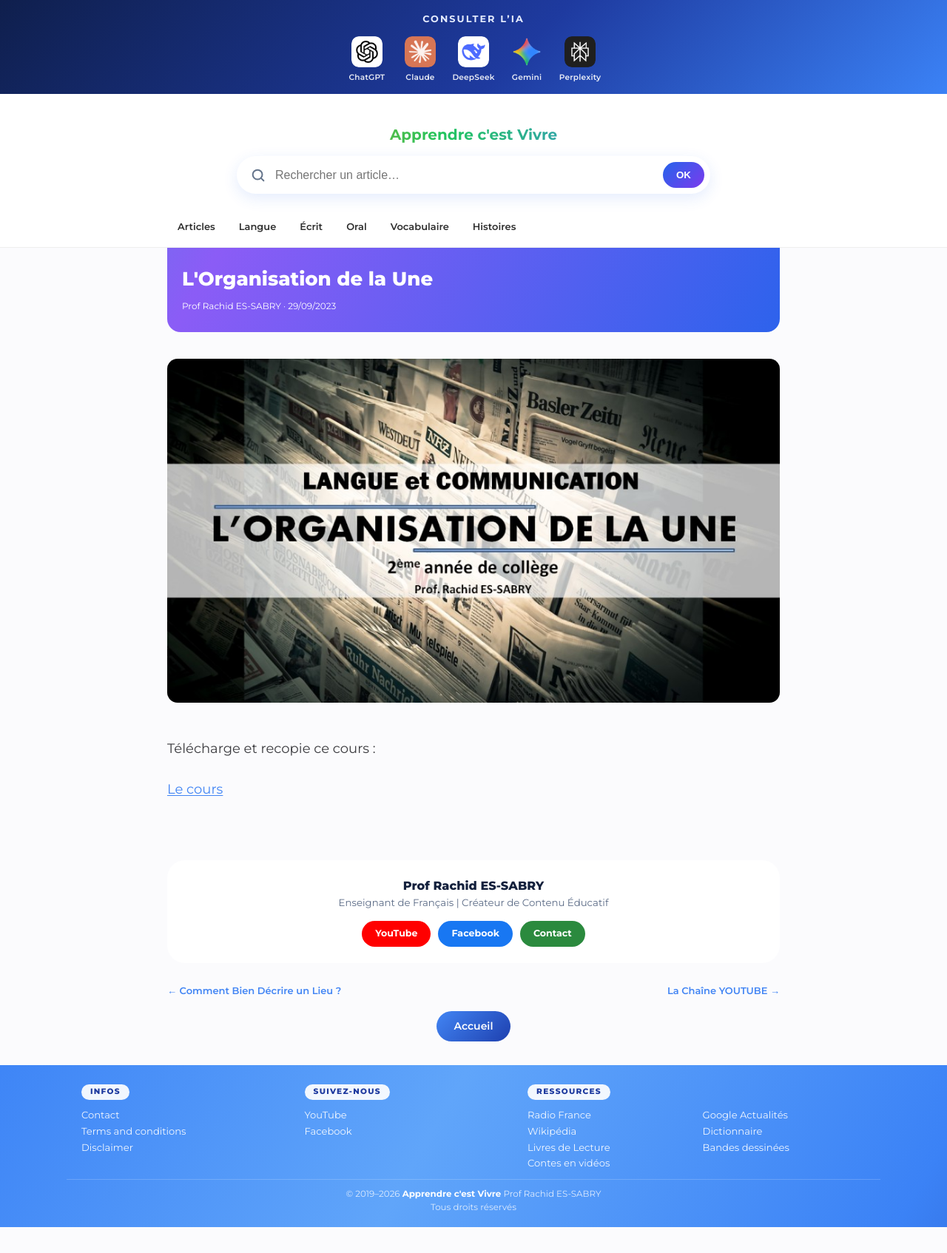
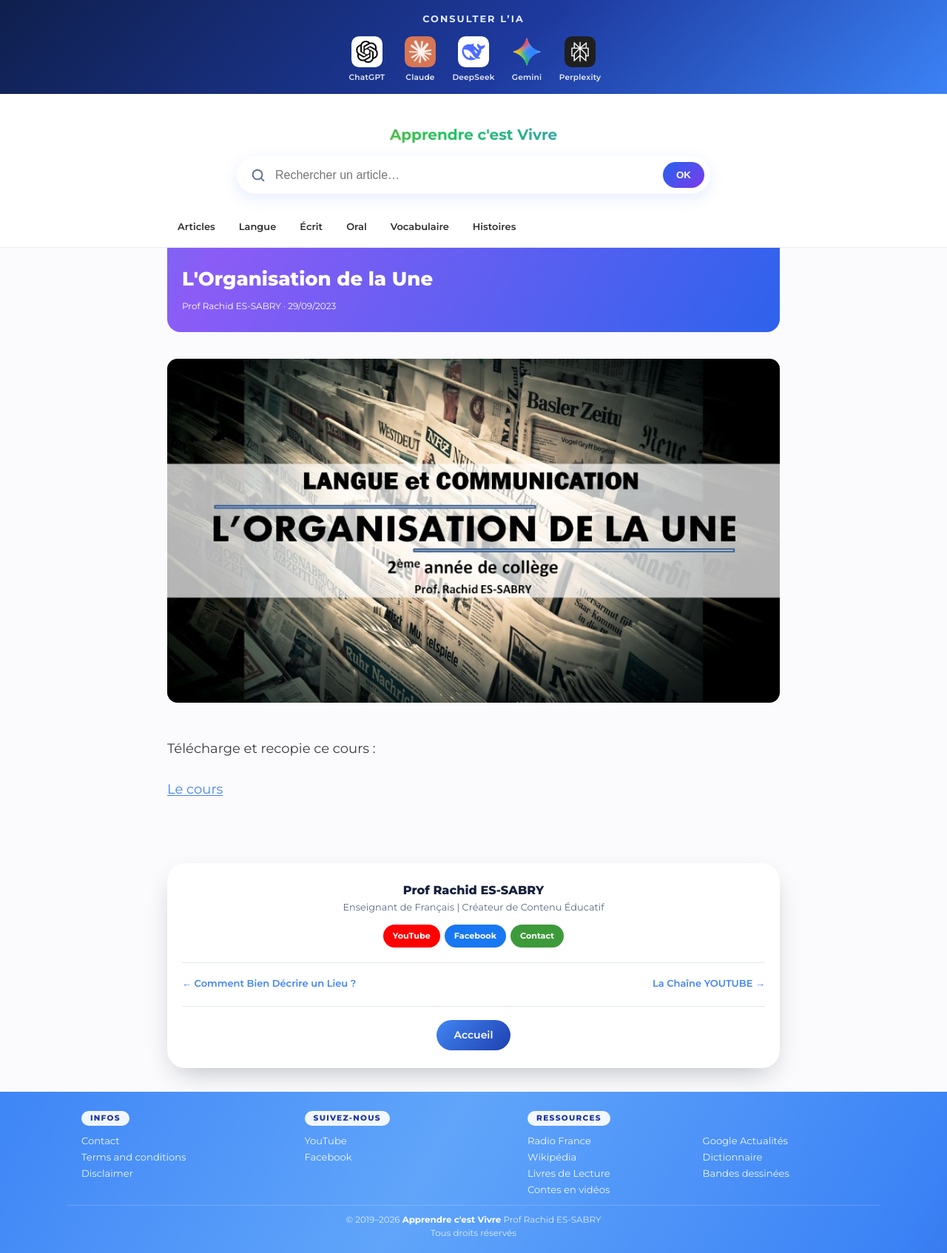
Before and after one commit to profrachidenseigne/profrachidenseigne.github.io, a Jekyll site: the page built from _posts/2023-09-29-lorganisation-de-la-une.html, in a window 1280 px wide. Shown: the whole page at 74% size. Built offline with Jekyll 4.4.1, drawn with Linux system fonts in a browser that asks for light colours; before the commit the page ends 1659 px from its top, so only the background shows below that.

Commit message:
Update post.html

```diff
--- a/_layouts/post.html
+++ b/_layouts/post.html
@@ -5,13 +5,17 @@ layout: default
 .post-body img{display:block!important;float:none!important;width:100%!important;max-width:100%!important;height:auto!important;margin:18px 0!important;border-radius:14px!important}
 .post-body a[style*="float"],.post-body .separator{float:none!important;display:block!important;margin:0!important;text-align:center!important}
 .post-body table img{margin:0!important}
-.abx{margin:28px 0;padding:22px 24px 14px;border-radius:24px;background:#fff;text-align:center}
+.endbox{margin:32px 0;padding:24px 20px;border-radius:24px;background:#fff;box-shadow:0 14px 36px -12px rgba(15,23,42,.3)}
+.abx{text-align:center}
 .abx-n{display:block;font-size:1.15em;font-weight:800;color:#14213d}
-.abx-r{display:block;margin:2px 0 14px;font-size:.95em;color:#5b6b86}
-.abx-l a{display:inline-block;margin:0 5px 8px;padding:8px 18px;border-radius:999px;color:#fff!important;text-decoration:none!important;font-weight:700;font-size:.9em}
+.abx-r{display:block;margin:2px 0 14px;font-size:.92em;color:#5b6b86}
+.abx-l{display:flex;justify-content:center;gap:6px}
+.abx-l a{display:inline-block;padding:7px 13px;border-radius:999px;color:#fff!important;text-decoration:none!important;font-weight:700;font-size:.8em;white-space:nowrap}
 .abx-l a[href*="youtube"]{background:#ff0000}
 .abx-l a[href*="facebook"]{background:#1877f2}
-.abx-l a[href*="contact"]{background:#2b8a3e}
+.abx-l a[href*="contact"]{background:#3d9a3a}
+.endbox .pager{margin:20px 0 0;padding-top:18px;border-top:1px solid #e2e8f0}
+.endbox .center{margin:20px 0 0;padding-top:18px;border-top:1px solid #e2e8f0;text-align:center}
 </style>
 <section class="hero">
   <h1>{{ page.title }}</h1>
@@ -23,6 +27,7 @@ layout: default
 <article class="post-body">
   {{ content }}
 </article>
+<div class="endbox">
 <section class="abx">
   <strong class="abx-n">{{ site.author }}</strong>
   <span class="abx-r">Enseignant de Français | Créateur de Contenu Éducatif</span>
@@ -33,3 +38,4 @@ layout: default
   {% if page.next %}<a href="{{ page.next.url | relative_url }}">{{ page.next.title }} &rarr;</a>{% endif %}
 </nav>
 <p class="center"><a class="btn" href="{{ '/' | relative_url }}">Accueil</a></p>
+</div>
```
